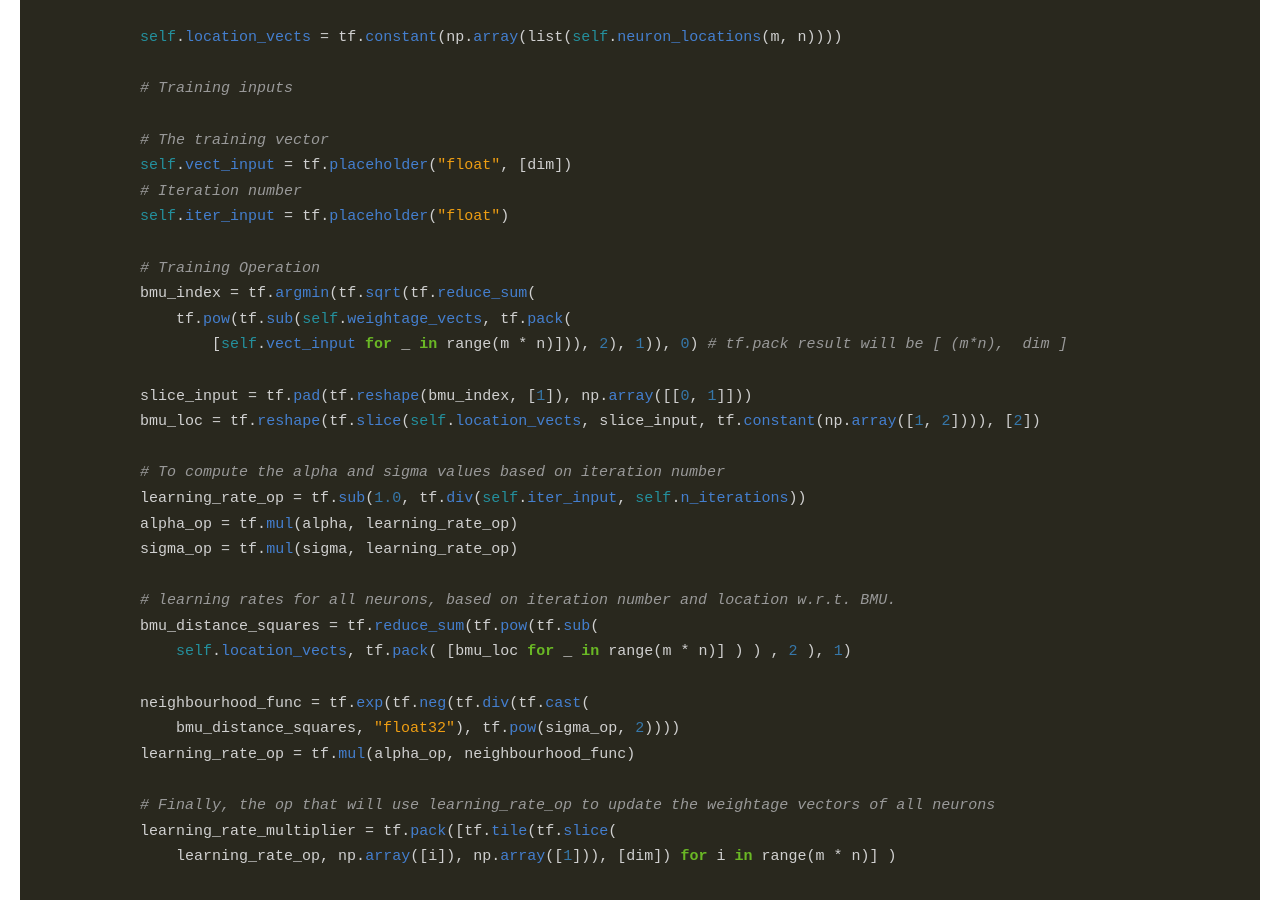
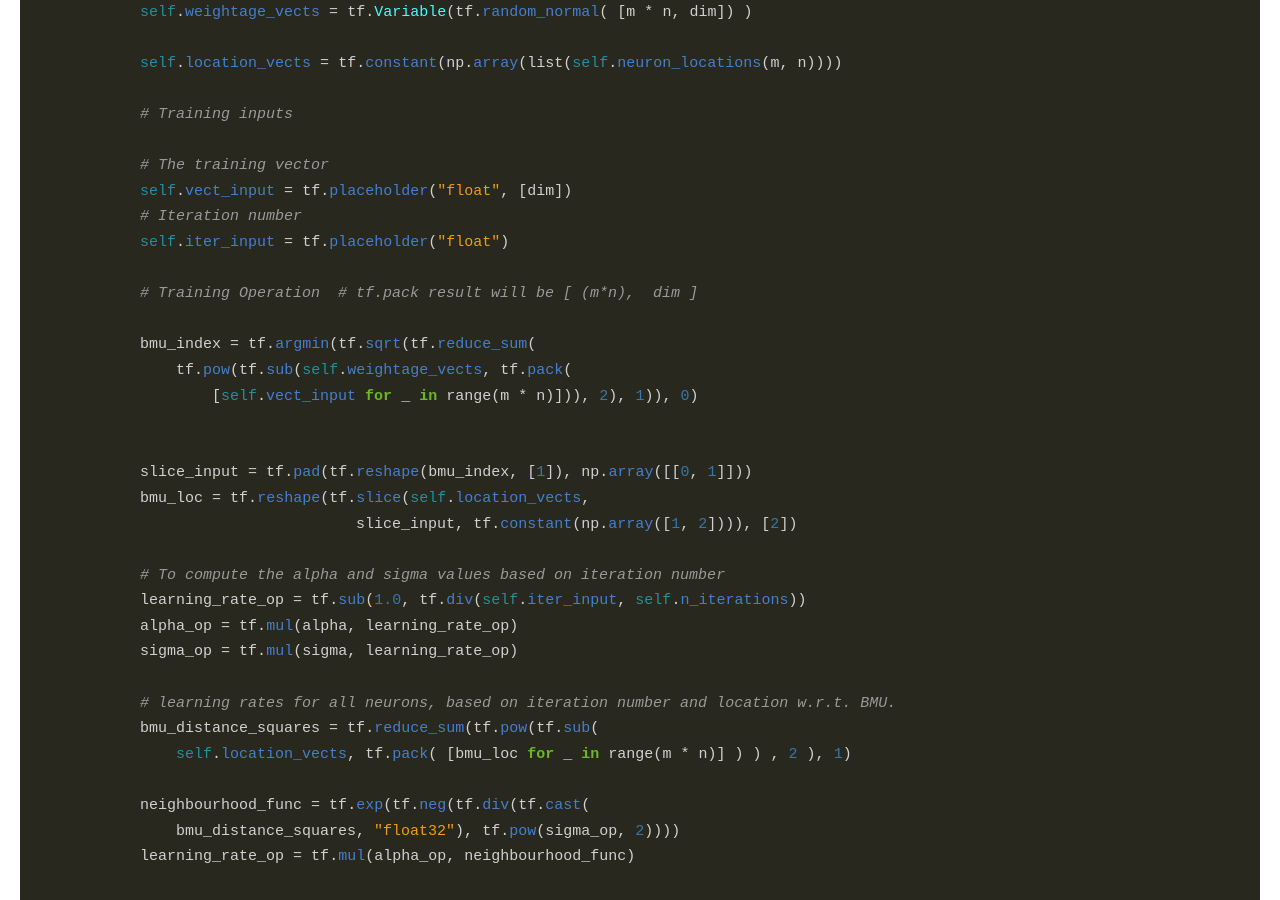
Before and after one commit to wonik/wonikjang.github.io, a Jekyll site: the page built from _posts/2017-06-30-som.md, in a window 1280 px wide and 900 px high, scrolled down 4769 px. Built offline with Jekyll 4.4.1, drawn with Linux system fonts in a browser that asks for light colours; nearby versions of some CDN libraries; comment, search, counter and statistics services are not loaded.

Commit message:
Update 2017-06-30-som.md

```diff
--- a/_posts/2017-06-30-som.md
+++ b/_posts/2017-06-30-som.md
@@ -121,7 +121,8 @@
 
 {% highlight ruby %}
 
-bmu_loc = tf.reshape(tf.slice(self._location_vects, slice_input, tf.constant(np.array([1, 2]), dtype=tf.int64) ), [2])
+bmu_loc = tf.reshape(tf.slice(self._location_vects, slice_input,
+                        tf.constant(np.array([1, 2]), dtype=tf.int64) ), [2])
 
 {% endhighlight %}
 
@@ -168,13 +169,16 @@
             # Iteration number
             self.iter_input = tf.placeholder("float")
 
-            # Training Operation
+            # Training Operation  # tf.pack result will be [ (m*n),  dim ]
+
             bmu_index = tf.argmin(tf.sqrt(tf.reduce_sum(
                 tf.pow(tf.sub(self.weightage_vects, tf.pack(
-                    [self.vect_input for _ in range(m * n)])), 2), 1)), 0) # tf.pack result will be [ (m*n),  dim ]
+                    [self.vect_input for _ in range(m * n)])), 2), 1)), 0)
+
 
             slice_input = tf.pad(tf.reshape(bmu_index, [1]), np.array([[0, 1]]))
-            bmu_loc = tf.reshape(tf.slice(self.location_vects, slice_input, tf.constant(np.array([1, 2]))), [2])
+            bmu_loc = tf.reshape(tf.slice(self.location_vects,
+                                    slice_input, tf.constant(np.array([1, 2]))), [2])
 
             # To compute the alpha and sigma values based on iteration number
             learning_rate_op = tf.sub(1.0, tf.div(self.iter_input, self.n_iterations))
@@ -224,7 +228,8 @@
         for iter_no in range(self.n_iterations):
             # Train with each vector one by one
             for input_vect in input_vects:
-                self.sess.run(self.training_op, feed_dict={self.vect_input: input_vect, self.iter_input: iter_no})
+                self.sess.run(self.training_op,
+                        feed_dict={self.vect_input: input_vect, self.iter_input: iter_no})
 
         # Store a centroid grid for easy retrieval later on
         centroid_grid = [[] for i in range(self.m)]
@@ -250,7 +255,8 @@
 
         to_return = []
         for vect in input_vects:
-            min_index = min( [i for i in range(len(self.weightages))], key=lambda x: np.linalg.norm(vect - self.weightages[x]) )
+            min_index = min( [i for i in range(len(self.weightages))],
+                            key=lambda x: np.linalg.norm(vect - self.weightages[x]) )
             to_return.append(self.locations[min_index])
 
         return to_return
```
